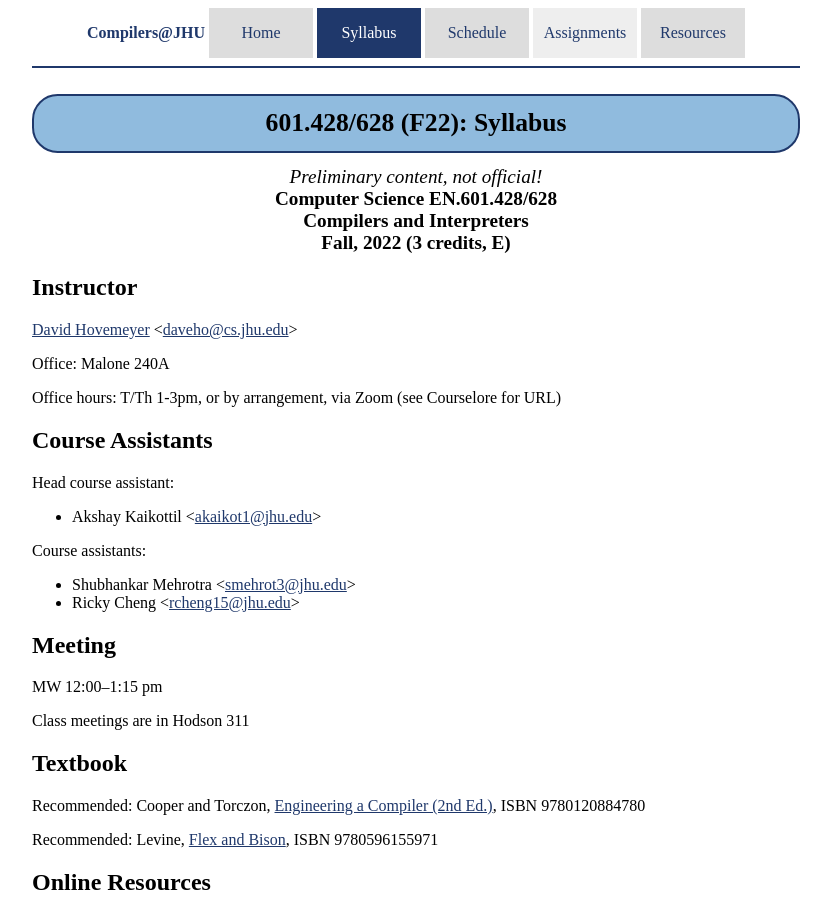
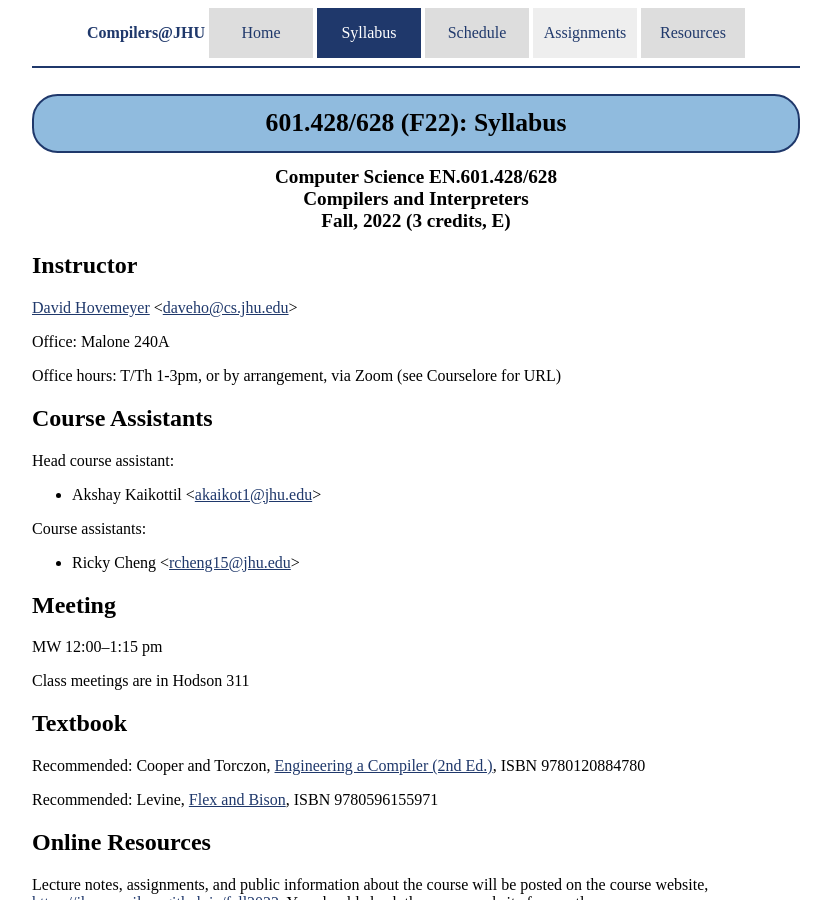
Before and after one commit to jhucompilers/fall2022, a Jekyll site: the page built from syllabus.md, in a window 1280 px wide and 900 px high. Shown: the whole window, without its empty margins (224-1055 px from the left). Built offline with Jekyll 4.4.1, drawn with Linux system fonts in a browser that asks for light colours.

Commit message:
make official

```diff
--- a/_layouts/default.html
+++ b/_layouts/default.html
@@ -27,10 +27,6 @@
 
 		<div id="pageTitle">{{site.coursename}}: {{page.title}}</div>
 
-    <div style="font-size: 120%; text-align: center;">
-      <i>Preliminary content, not official!</i>
-    </div>
-
 		{{content}}
 
 		<div id="footer"></div>
--- a/syllabus.md
+++ b/syllabus.md
@@ -26,7 +26,6 @@ Head course assistant:
 
 Course assistants:
 
-* Shubhankar Mehrotra &lt;<smehrot3@jhu.edu>&gt;
 * Ricky Cheng &lt;<rcheng15@jhu.edu>&gt;
 
 ## Meeting
```
